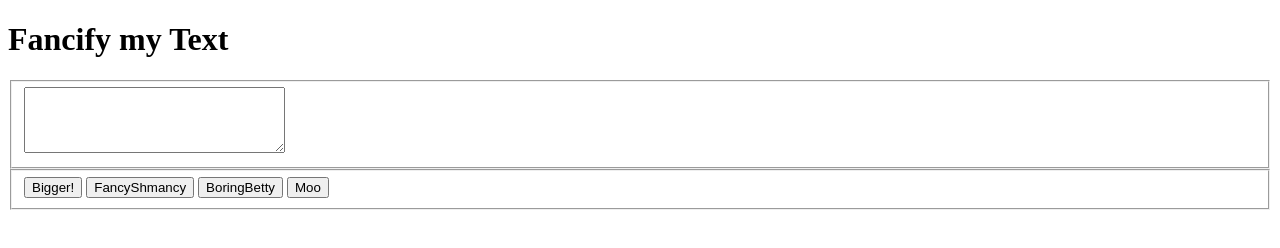
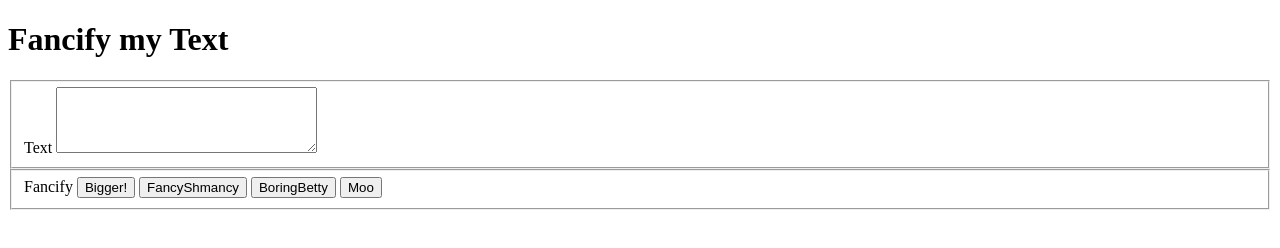
Before and after one commit to christianjramirez/christianjramirez.github.io, a plain HTML site: page fancifymytext.html in a window 1280 px wide. Drawn offline with Linux system fonts and the light colour scheme.

Commit message:
Update fancifymytext.html

```diff
--- a/fancifymytext.html
+++ b/fancifymytext.html
@@ -13,9 +13,11 @@
 			Fancify my Text
 		</h1>
 		<fieldset>
+			Text
 			<textarea rows="4" cols="30" id="entry"></textarea>
 		</fieldset>
 		<fieldset>
+			Fancify
 			<button type="button" onclick="biggerAlert()"> Bigger!</button>
 			<button type="button" onclick="fancify()"> FancyShmancy</button>
 			<button type="button" onclick="boring()"> BoringBetty</button>
```
